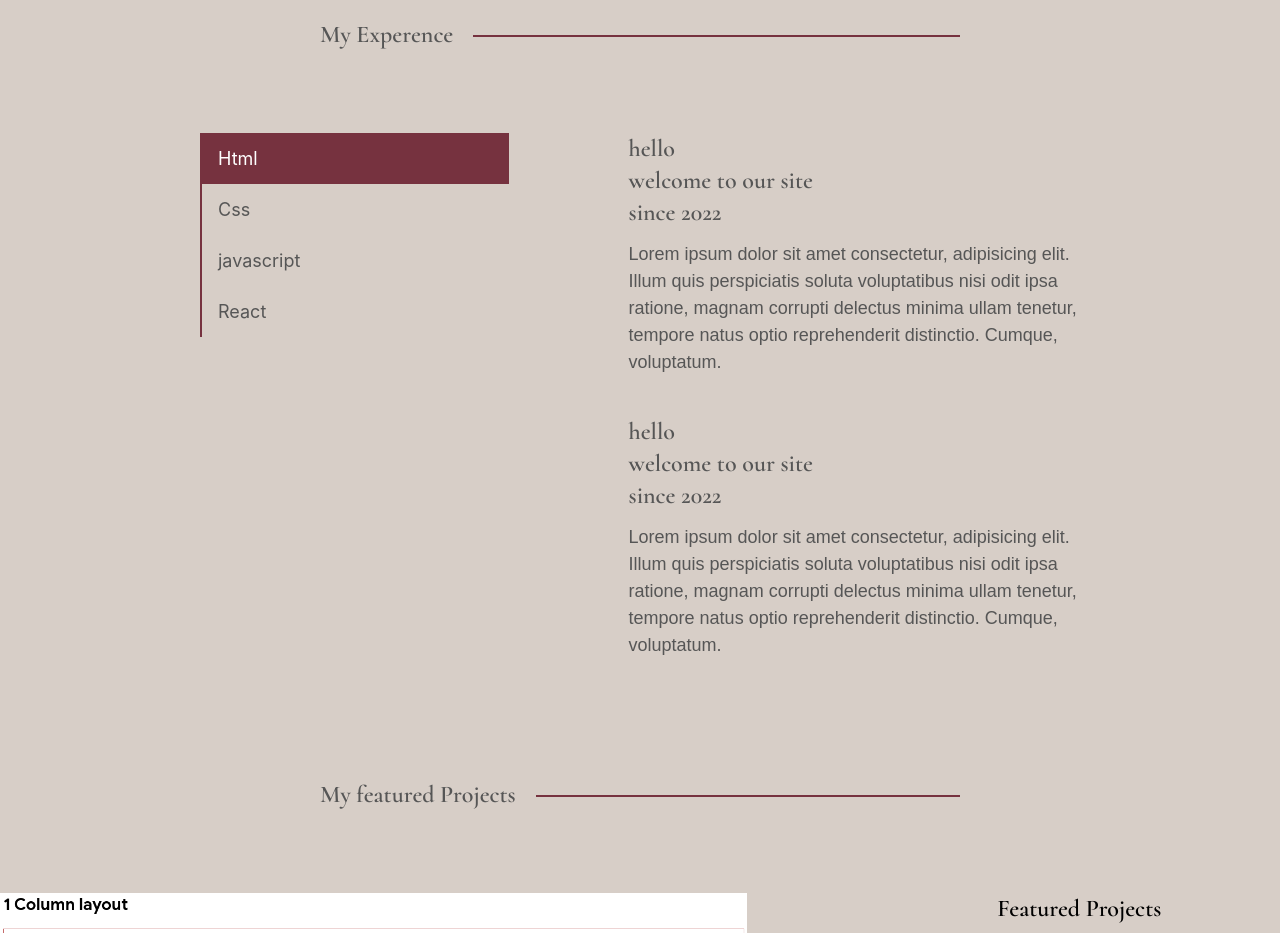
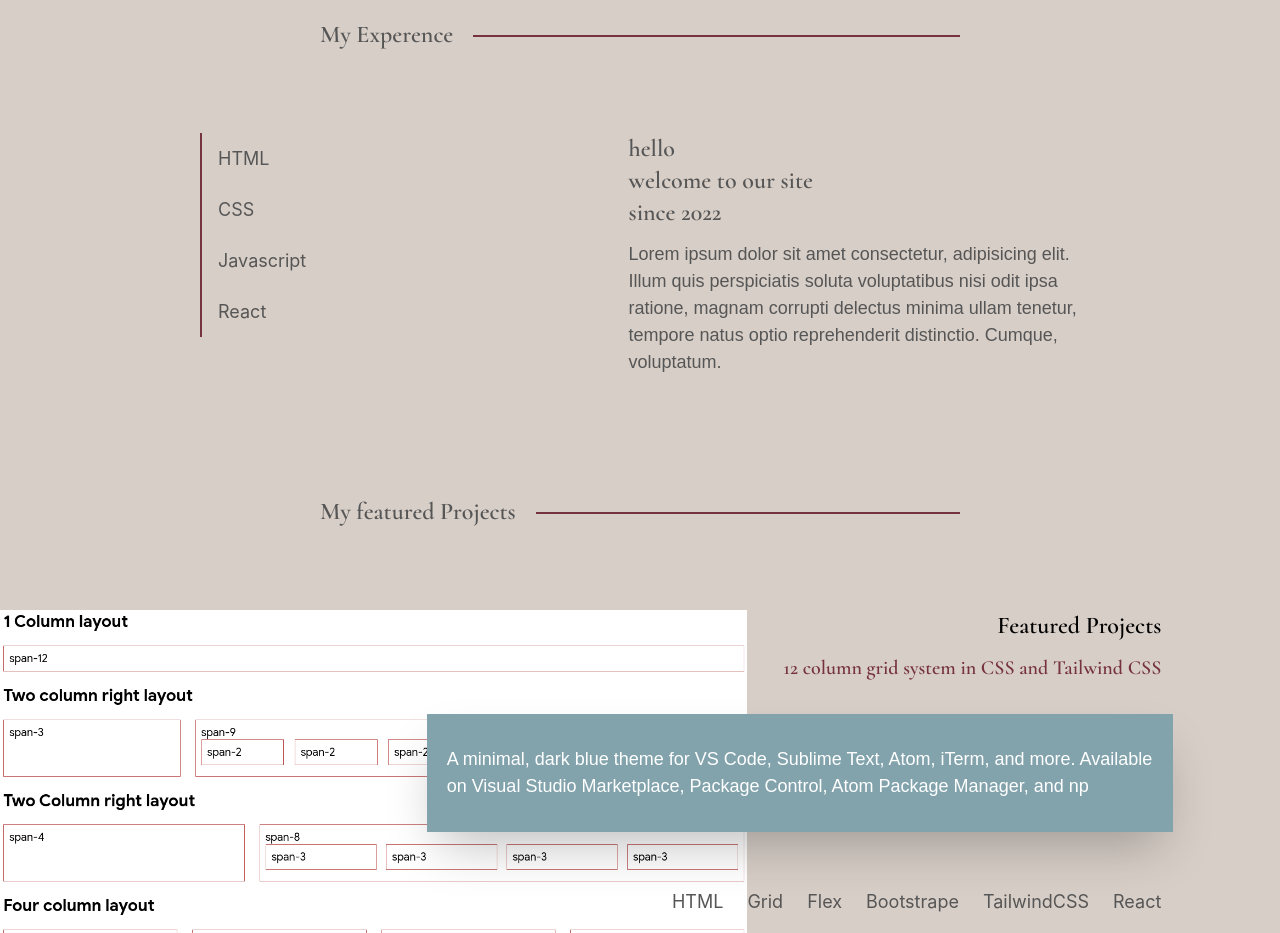
Before and after one commit to pr4t1ma/react-portfolio, a React (Create React App) app: page / in a window 1280 px wide. Shown: the part 1460-2393 px from the top of the page. Built offline with nearby package versions, Linux system fonts and the light colour scheme.

Commit message:
implement  tab panels

```diff
--- a/src/TabbedPanels/TabbedPanels.jsx
+++ b/src/TabbedPanels/TabbedPanels.jsx
@@ -1,21 +1,64 @@
+import { useState } from "react";
 import { Panels } from "../Panels/Panels";
 import { Tabs } from "../Tabs/Tabs";
 
 export const TabbedPanels = () => {
+  const [active, setActive] = useState(0);
+
   const items = [
-    { label: "Html", active: true },
-    { label: "Css" },
-    { label: "javascript" },
+    { label: "HTML" },
+    { label: "CSS" },
+    { label: "Javascript" },
     { label: "React" },
   ];
+
+  const panelsData = [
+    {
+      heading: "HTML My new data",
+      subHeading: "subhead",
+      date: "January 2022",
+      text: "Honey lorem ipsum",
+    },
+    {
+      heading: "CSS My new data",
+      subHeading: "subhead",
+      date: "January 2022",
+      text: "Honey ",
+    },
+    {
+      heading: "Javascript My new data",
+      subHeading: "subhead",
+      date: "January 2022",
+      text: "Honey ",
+    },
+    {
+      heading: "React My new data",
+      subHeading: "subhead",
+      date: "January 2022",
+      text: "Honey ",
+    },
+  ];
+
+  const onTabChangeHandler = (i) => {
+    setActive(i);
+  };
   return (
     <div className="container mx-auto lg:w-3/4 gap-10 grid grid-cols-7">
       <div className="mx-10 col-span-6 lg:col-span-3">
-        <Tabs items={items} />
+        <Tabs items={items} onTabChange={onTabChangeHandler} />
       </div>
       <div className=" mx-10 col-span-6 gap-7 align-center lg:col-span-4">
-        <Panels />
-        <Panels />
+        {panelsData.map(
+          (panelData, i) =>
+            active === i && (
+              <Panels
+                heading={panelData.heading}
+                date={panelData.date}
+                text={panelData.text}
+                subHeading={panelData.subHeading}
+              />
+            )
+        )}
       </div>
     </div>
   );
```
